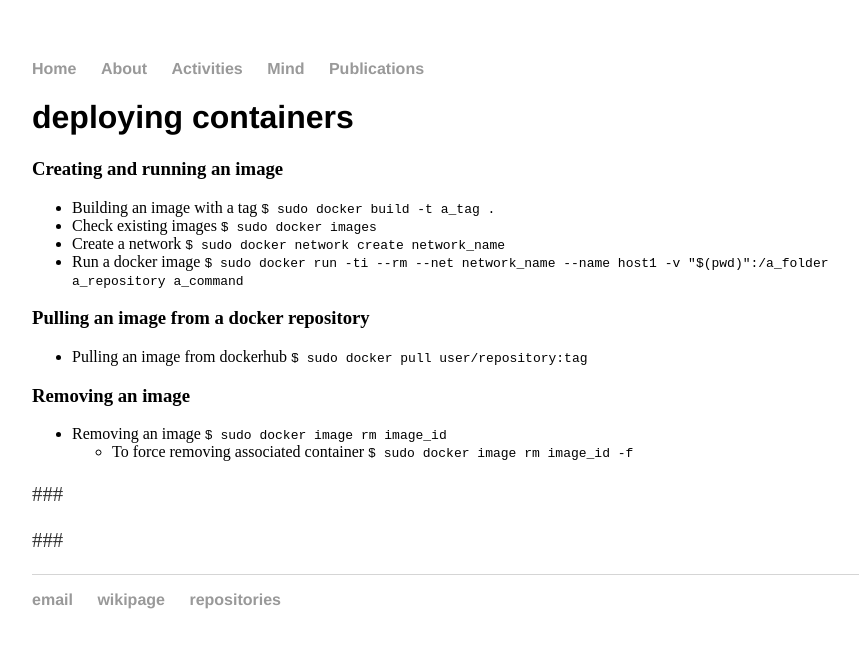
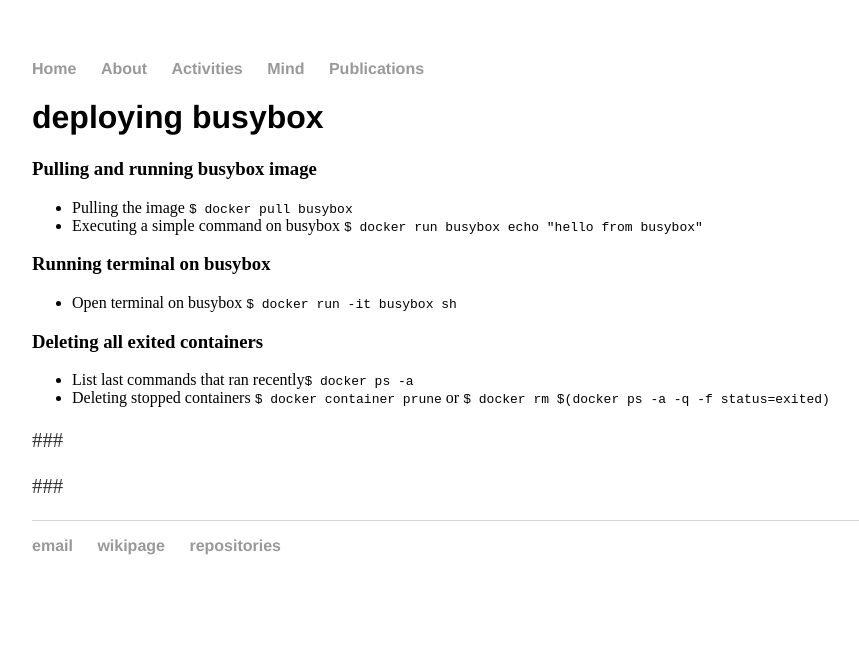
Before and after one commit to cleberjamaral/cleberjamaral.github.io, a Jekyll site: the page built from knowledge/it/containers-1/docker.md, in a window 1280 px wide. Shown: the top 648 px of the page, without its empty margins (160-1019 px from the left). Built offline with Jekyll 4.4.1, drawn with Linux system fonts in a browser that asks for light colours; our own code applies the rules of GitHub Pages for plain Markdown files.

Commit message:
GitBook: [master] 3 pages modified

```diff
--- a/knowledge/it/containers-1/docker.md
+++ b/knowledge/it/containers-1/docker.md
@@ -1,24 +1,22 @@
 ---
-description: Deploying docker containers
+description: Deploying busybox sample docker container
 ---
 
-# deploying containers
+# deploying busybox
 
-### Creating and running an image
+### Pulling and running busybox image
 
-* Building an image with a tag `$ sudo docker build -t a_tag .`
-* Check existing images `$ sudo docker images`
-* Create a network `$ sudo docker network create network_name`
-* Run a docker image `$ sudo docker run -ti --rm --net network_name --name host1 -v "$(pwd)":/a_folder a_repository a_command`
+* Pulling the image `$ docker pull busybox`
+* Executing a simple command on busybox `$ docker run busybox echo "hello from busybox"`
 
-### Pulling an image from a docker repository
+### Running terminal on busybox
 
-* Pulling an image from dockerhub `$ sudo docker pull user/repository:tag`
+* Open terminal on busybox `$ docker run -it busybox sh`
 
-### Removing an image
+### Deleting all exited containers
 
-* Removing an image `$ sudo docker image rm image_id`
-  * To force removing associated container `$ sudo docker image rm image_id -f`
+* List last commands that ran recently`$ docker ps -a`
+* Deleting stopped containers `$ docker container prune` or  `$ docker rm $(docker ps -a -q -f status=exited)`
 
 ###
 
```
Also changed, not shown: SUMMARY.md (+2 -1 lines), knowledge/it/containers-1/deploying-from-the-hub.md (added, +26 -0 lines).
